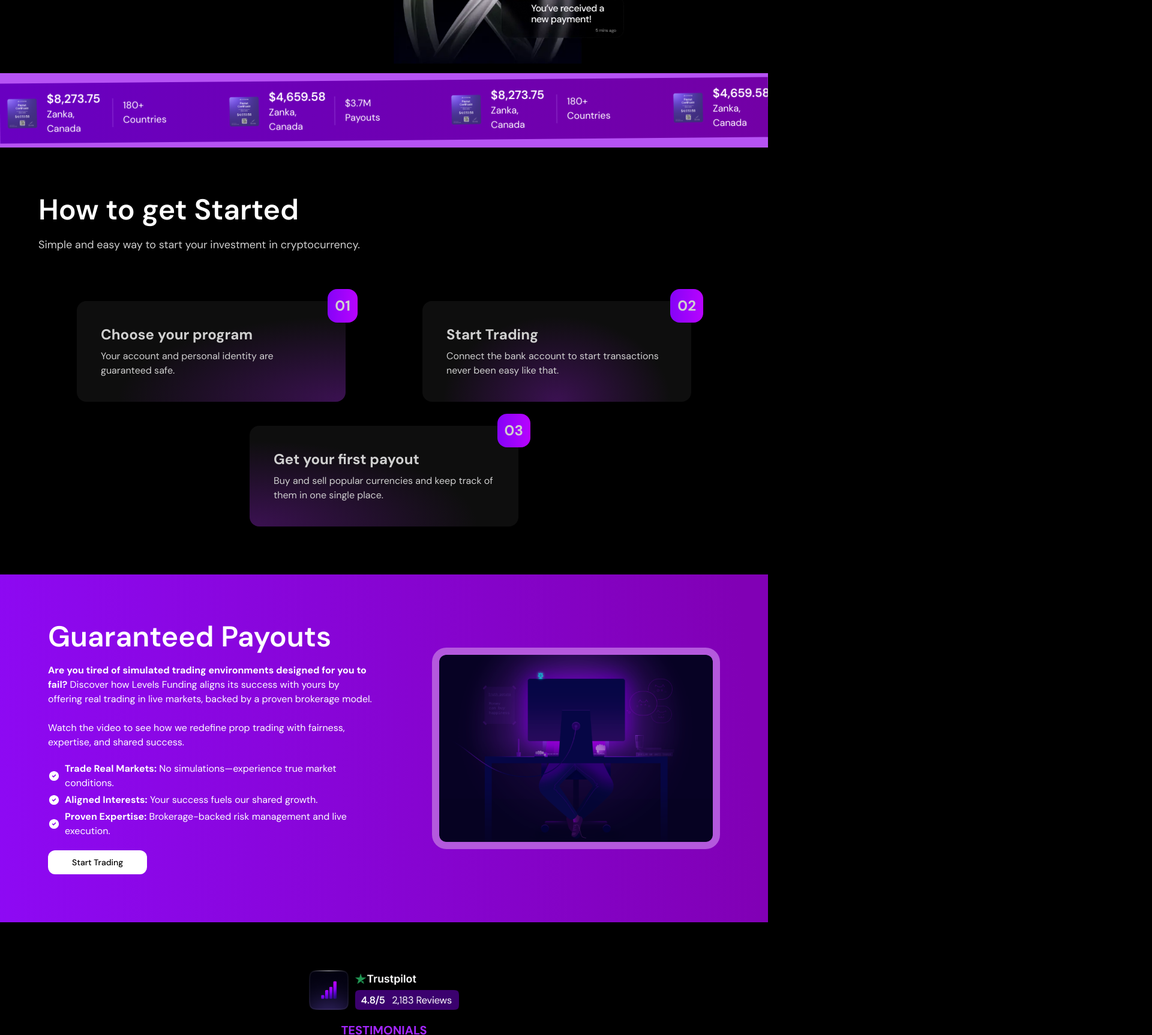
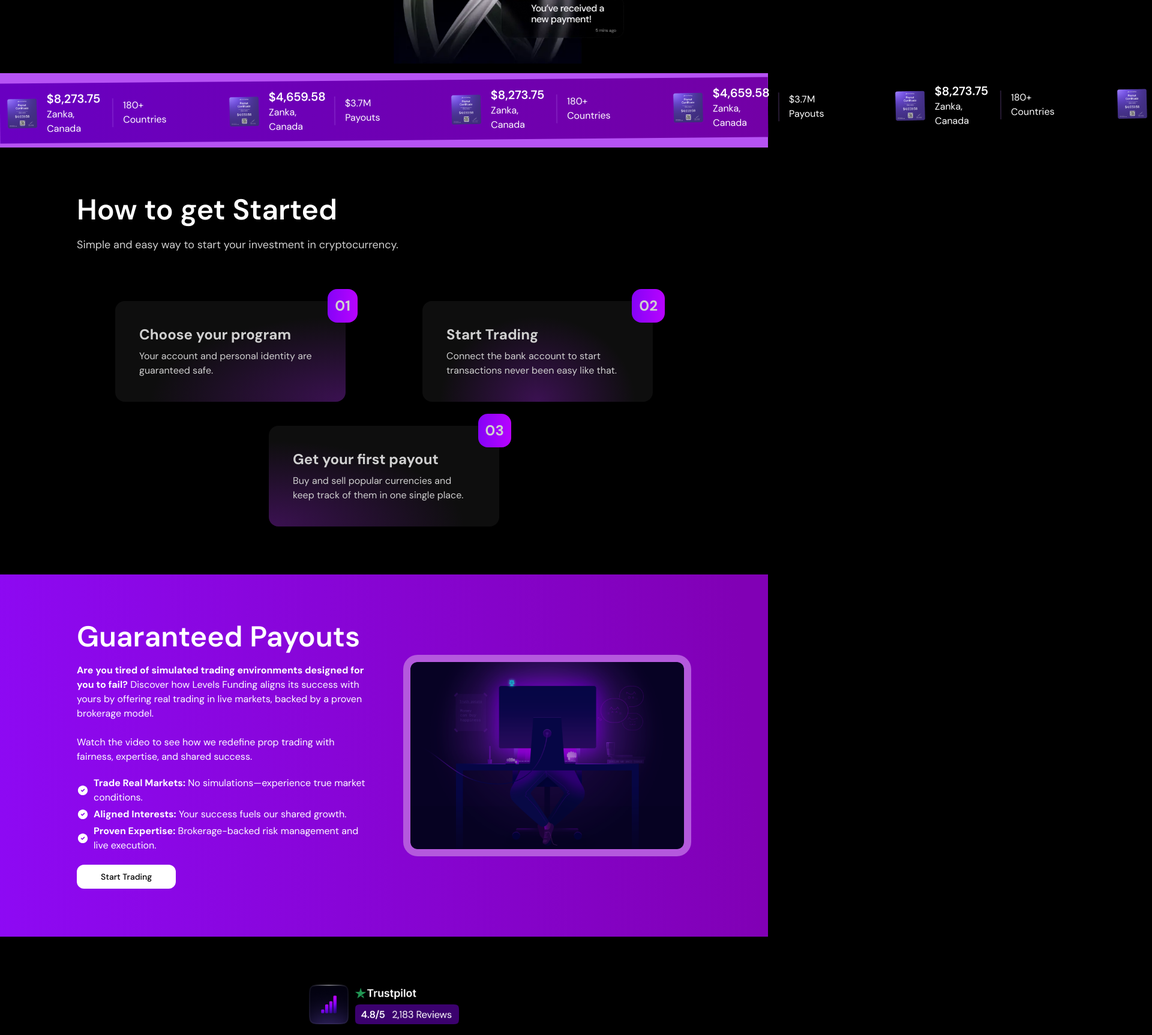
Before and after one commit to shobhitexe/Fxlvls, a Next.js app: page / in a window 1280 px wide. Shown: the part 580-2306 px from the top of the page at 60% size, 1920 px wide, since content can reach past the window. Built offline with nearby package versions, Linux system fonts and the light colour scheme.

Commit message:
Centered elements

```diff
--- a/src/app/globals.css
+++ b/src/app/globals.css
@@ -73,3 +73,18 @@ body {
     @apply bg-background text-foreground;
   }
 }
+
+@keyframes ticker {
+  0% {
+    transform: translateX(0);
+  }
+  100% {
+    transform: translateX(-100%);
+  }
+}
+
+.animate-ticker {
+  animation: ticker 30s linear infinite;
+  display: flex;
+  width: fit-content;
+}
--- a/src/components/Home/Educate/index.tsx
+++ b/src/components/Home/Educate/index.tsx
@@ -7,7 +7,7 @@ import Discord from "./Discord";
 
 export default function Educate() {
   return (
-    <div className="my-20 w-[90%] mx-auto">
+    <div className="my-20 w-[80%] mx-auto">
       <div className="flex flex-col gap-5">
         <Heading>
           Educate & Learn with the <br />
--- a/src/components/Home/Faq/index.tsx
+++ b/src/components/Home/Faq/index.tsx
@@ -17,7 +17,7 @@ const Faqs = [
 
 export default function Faq() {
   return (
-    <div className="sm:my-28 my-14 w-[90%] mx-auto grid sm:grid-cols-2 grid-cols-1 sm:gap-0 gap-5">
+    <div className="sm:my-28 my-14 w-[80%] mx-auto grid sm:grid-cols-2 grid-cols-1 sm:gap-0 gap-5">
       <div className="flex flex-col sm:gap-5 gap-3">
         <Heading>
           Frequently Asked
--- a/src/components/Home/FastReliablePayouts/index.tsx
+++ b/src/components/Home/FastReliablePayouts/index.tsx
@@ -22,7 +22,7 @@ const list = [
 
 export default function FastReliablePayouts() {
   return (
-    <div className="my-20 flex flex-col gap-10 px-5">
+    <div className="my-20 flex flex-col gap-10 sm:px-40">
       <div className="flex flex-col sm:gap-5 gap-2 items-center text-center px-5">
         <Heading>Fast & Reliable Payouts</Heading>
         <SubHeading>
--- a/src/components/Home/GetStarted/index.tsx
+++ b/src/components/Home/GetStarted/index.tsx
@@ -21,7 +21,7 @@ const arr = [
 
 export default function GetStarted() {
   return (
-    <div className="w-[90%] mx-auto sm:my-20 my-14">
+    <div className="w-[80%] mx-auto sm:my-20 my-14">
       <div className="flex flex-col sm:gap-5 gap-2">
         <Heading>How to get Started</Heading>
         <SubHeading>
@@ -32,7 +32,7 @@ export default function GetStarted() {
         {arr.map((item, idx) => (
           <div
             key={item.title}
-            className="flex flex-col gap-2 max-w-md mx-auto text-subHeading p-10 rounded-2xl relative"
+            className="flex flex-col gap-2 max-w-sm mx-auto text-subHeading p-10 rounded-2xl relative"
             style={{
               background: item.gradient,
             }}
--- a/src/components/Home/GuaranteedPayouts/index.tsx
+++ b/src/components/Home/GuaranteedPayouts/index.tsx
@@ -19,16 +19,18 @@ const list = [
 
 export default function GuaranteedPayouts() {
   return (
-    <div className="my-20 bg-guaranteedPayouts sm:p-20 p-10 mx-auto flex sm:flex-row flex-col items-center justify-center gap-10">
+    <div className="my-20 bg-guaranteedPayouts sm:py-20 py-10 mx-auto">
+      <div className="flex sm:flex-row flex-col items-center justify-center gap-10 w-[80%] mx-auto">
         <div className="flex flex-col gap-5 basis-1/2">
           <Heading>Guaranteed Payouts</Heading>
           <p className="sm:text-base text-sm">
             <span className="font-bold">
-            Are you tired of simulated trading environments designed for you to
-            fail?
+              Are you tired of simulated trading environments designed for you
+              to fail?
             </span>{" "}
-          Discover how Levels Funding aligns its success with yours by offering
-          real trading in live markets, backed by a proven brokerage model.
+            Discover how Levels Funding aligns its success with yours by
+            offering real trading in live markets, backed by a proven brokerage
+            model.
             <br />
             <br />
             Watch the video to see how we redefine prop trading with fairness,
@@ -66,5 +68,6 @@ export default function GuaranteedPayouts() {
           />
         </div>
       </div>
+    </div>
   );
 }
--- a/src/components/Home/Help/index.tsx
+++ b/src/components/Home/Help/index.tsx
@@ -25,7 +25,7 @@ const list = [
 
 export default function Help() {
   return (
-    <div className="sm:my-20 my-14 text-center flex flex-col sm:gap-10 gap-5">
+    <div className="sm:my-20 my-14 text-center flex flex-col sm:gap-10 gap-5 sm:px-20">
       <Heading>Need Help?</Heading>
 
       <div className="flex flex-wrap gap-10 items-center justify-around px-5 max-sm:mt-5">
--- a/src/components/Home/Hero/index.tsx
+++ b/src/components/Home/Hero/index.tsx
@@ -14,7 +14,7 @@ export default function Hero() {
   return (
     <section
       id="hero"
-      className="grid sm:grid-cols-2 grid-cols-1 md:px-20 px-10 mt-10 mb-24 max-sm:mt-16"
+      className="grid sm:grid-cols-2 grid-cols-1 md:px-40 sm:px-20 px-10 mt-10 mb-24 max-sm:mt-16"
     >
       <div className="flex flex-col justify-center max-sm:items-center sm:gap-5 gap-4">
         <div className="flex flex-col md:text-7xl xs:text-6xl text-5xl max-sm:text-center">
--- a/src/components/Home/JoinFastest/index.tsx
+++ b/src/components/Home/JoinFastest/index.tsx
@@ -10,7 +10,7 @@ const points = [
 
 export default function JoinFastest() {
   return (
-    <div className="sm:my-28 my-14 grid sm:grid-cols-2 grid-cols-1 sm:gap-0 gap-5 items-center w-[90%] mx-auto">
+    <div className="sm:my-28 my-14 grid sm:grid-cols-2 grid-cols-1 sm:gap-0 gap-5 items-center w-[80%] mx-auto">
       <div className="flex flex-col gap-5">
         <div className="flex flex-col sm:gap-5 gap-2">
           <Heading>
--- a/src/components/Home/PayoutTicker/index.tsx
+++ b/src/components/Home/PayoutTicker/index.tsx
@@ -29,9 +29,9 @@ const payouts = [
 
 export default function PayoutTicker() {
   return (
-    <section className="bg-[#B653F4] flex items-center w-full py-3">
-      <div className="flex sm:items-center items-start px-3 -rotate-[0.5deg] bg-payoutTickerBg w-full py-3 md:gap-5 gap-0 justify-around overflow-x-auto">
-        {payouts.map((item, idx) => (
+    <section className="bg-[#B653F4] flex items-center justify-center w-full py-3">
+      <div className="flex sm:items-center animate-tickesr items-start px-3 -rotate-[0.5deg] bg-payoutTickerBg w-full py-3 md:gap-5 gap-0 justify-around">
+        {[...payouts, ...payouts].map((item, idx) => (
           <div
             key={idx}
             className="grid grid-cols-2 items-center divide-x-2 divide-purple-400/20 md:min-w-[350px] sm:min-w-[300px] min-w-[280px] w-full"
--- a/src/components/Navbar/index.tsx
+++ b/src/components/Navbar/index.tsx
@@ -14,7 +14,7 @@ export const links = [
 
 export default function Navbar() {
   return (
-    <header className="sticky top-0 z-20 mx-auto flex w-full items-center justify-between p-5 md:px-20 sm:px-10">
+    <header className="sticky top-0 z-20 mx-auto flex w-full items-center justify-between p-5 md:px-40 sm:px-20 px-10">
       <div className="pointer-events-none absolute inset-0  z-[1] h-[20vh] backdrop-blur-[0.0625px] [mask-image:linear-gradient(0deg,transparent_0%,#000_12.5%,#000_25%,transparent_37.5%)]"></div>
       <div className="pointer-events-none absolute inset-0  z-[2] h-[20vh] backdrop-blur-[0.125px] [mask-image:linear-gradient(0deg,transparent_12.5%,#000_25%,#000_37.5%,transparent_50%)]"></div>
       <div className="pointer-events-none absolute inset-0  z-[3] h-[20vh] backdrop-blur-[0.25px] [mask-image:linear-gradient(0deg,transparent_25%,#000_37.5%,#000_50%,transparent_62.5%)]"></div>
@@ -31,7 +31,7 @@ export default function Navbar() {
             height={100}
           />
         </Link>
-        <div className="z-[10] sm:flex hidden items-center gap-5">
+        <div className="z-[10] md:flex hidden items-center gap-5">
           {links.map((item) => (
             <Link href={item.href} key={item.title}>
               {item.title}
@@ -41,7 +41,7 @@ export default function Navbar() {
           <Button>Log in</Button>
         </div>
 
-        <div className="sm:hidden flex">
+        <div className="md:hidden flex">
           <MobileNav />
         </div>
       </div>
```
Lines whose indentation alone changed are shown as unchanged.
